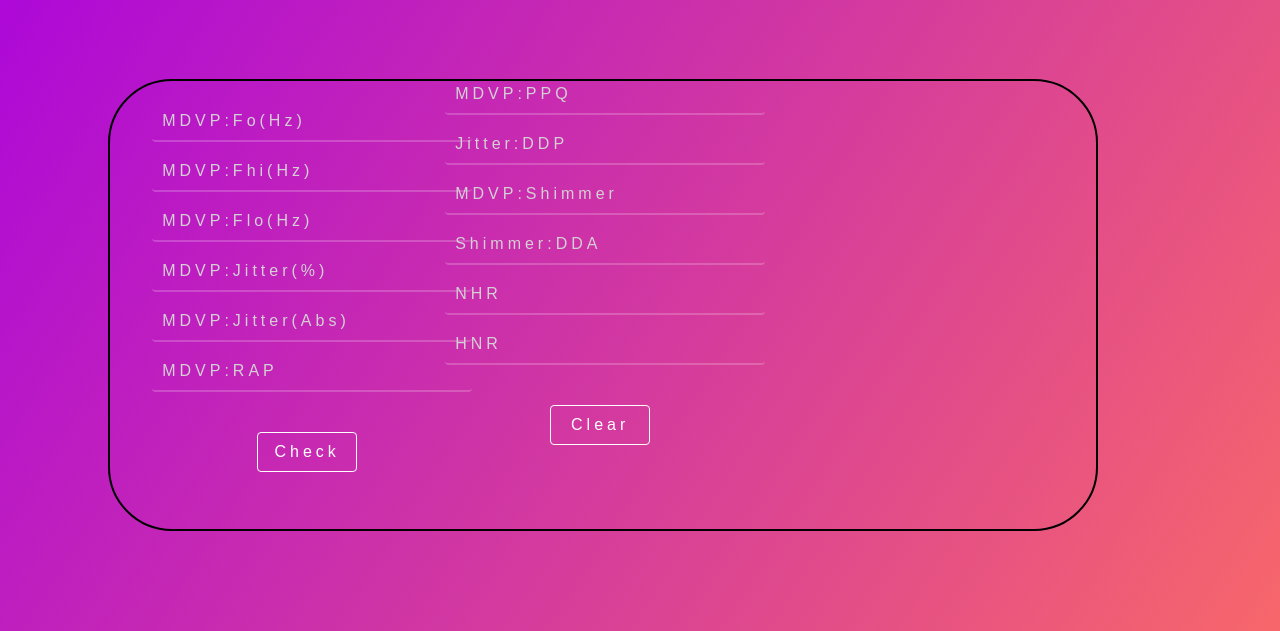
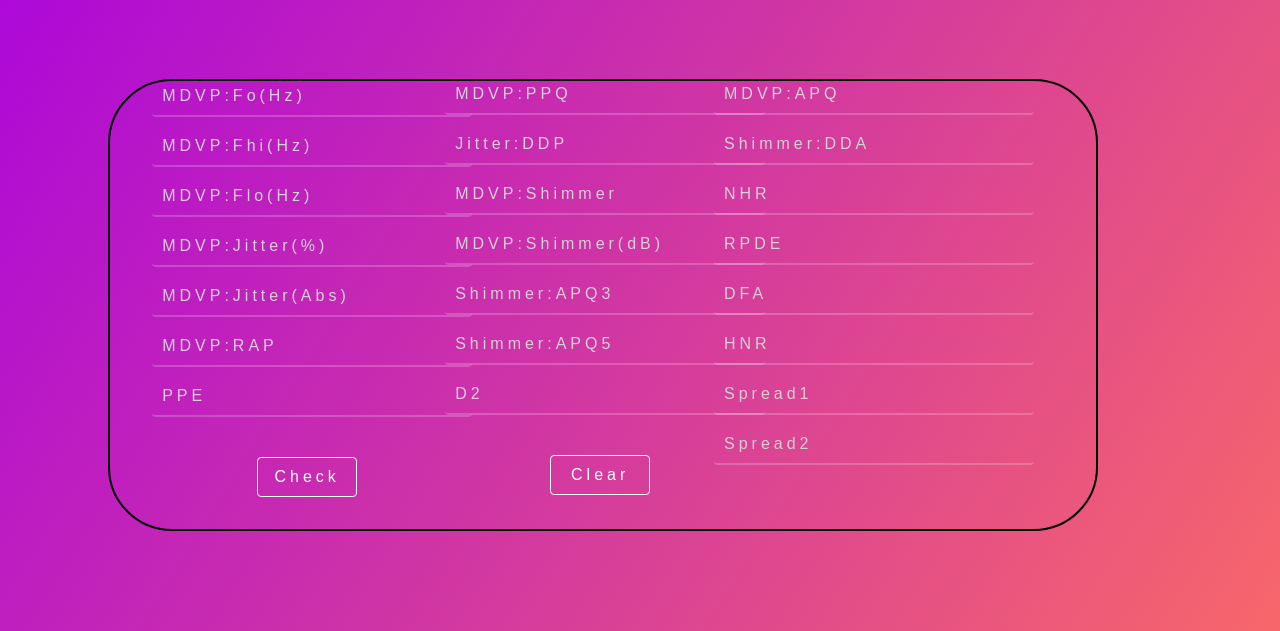
Before and after one commit to rithurajnambiar17/Parkinsons-Detector, a plain HTML site: page template/Page2.html in a window 1280 px wide. Shown: the part 181-812 px from the top of the page. Drawn offline with Linux system fonts and the light colour scheme.

Commit message:
Update Page2.html

```diff
--- a/template/Page2.html
+++ b/template/Page2.html
@@ -23,6 +23,7 @@
                     <input class="input-field" type="text" placeholder="MDVP:Jitter(%)" name="MDVP:Jitter(%)" />
                     <input class="input-field" type="text" placeholder="MDVP:Jitter(Abs)" name="MDVP:Jitter(Abs)" />
                     <input class="input-field" type="text" placeholder="MDVP:RAP" name="MDVP:RAP" />
+                    <input class="input-field" type="text" placeholder="PPE" name="PPE" />
                     <input type="submit" value="Check" />
                 </form>
             </div>
@@ -31,12 +32,28 @@
                     <input class="input-field" type="text" placeholder="MDVP:PPQ" name="MDVP:PPQ" />
                     <input class="input-field" type="text" placeholder="Jitter:DDP" name="Jitter:DDP" />
                     <input class="input-field" type="text" placeholder="MDVP:Shimmer" name="MDVP:Shimmer" />
-                    <input class="input-field" type="text" placeholder="Shimmer:DDA" name="Shimmer:DDA" />
-                    <input class="input-field" type="text" placeholder="NHR" name="NHR" />
-                    <input class="input-field" type="text" placeholder="HNR" name="HNR" />
+                    <input class="input-field" type="text" placeholder="MDVP:Shimmer(dB)" name="MDVP:Shimmer(dB)" />
+                    <input class="input-field" type="text" placeholder="Shimmer:APQ3" name="Shimmer:APQ3" />
+                    <input class="input-field" type="text" placeholder="Shimmer:APQ5" name="Shimmer:APQ5" />
+                    <input class="input-field" type="text" placeholder="D2" name="D2" />
                     <input type="submit" value="Clear" />
                 </form>
             </div>
+        <div class="form-group3 ">
+                <form method="get">
+                    <input class="input-field" type="text" placeholder="MDVP:APQ" name="MDVP:APQ" />
+                    <input class="input-field" type="text" placeholder="Shimmer:DDA" name="Shimmer:DDA" />
+                    <input class="input-field" type="text" placeholder="NHR" name="NHR" />
+                    <input class="input-field" type="text" placeholder="RPDE" name="RPDE" />
+                    <input class="input-field" type="text" placeholder="DFA" name="DFA" />
+                    <input class="input-field" type="text" placeholder="HNR" name="HNR" />
+                    <input class="input-field" type="text" placeholder="Spread1" name="Spread1 "/>
+                    <input class="input-field" type="text" placeholder="Spread2" name="Spread2" />
+
+
+                </form>
+            </div>
+
         </div>
     </section>
 </body>
```
